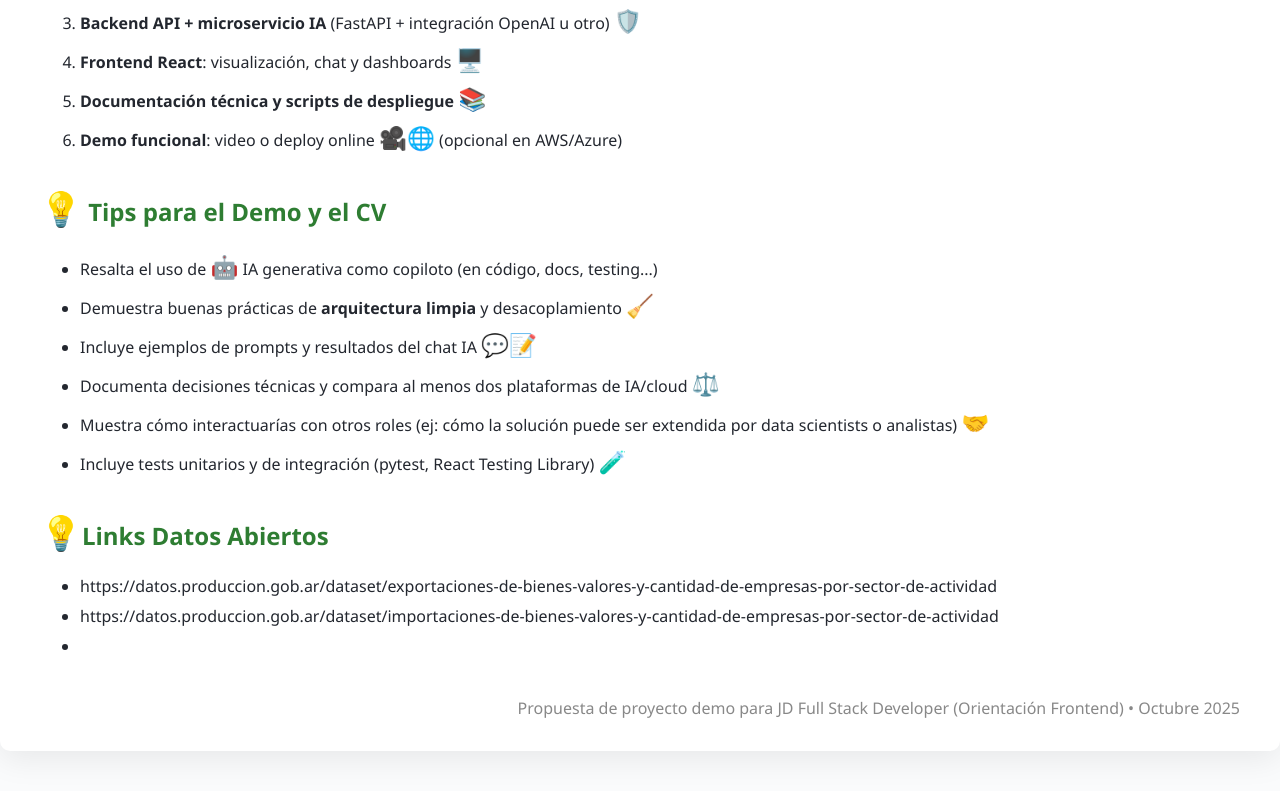
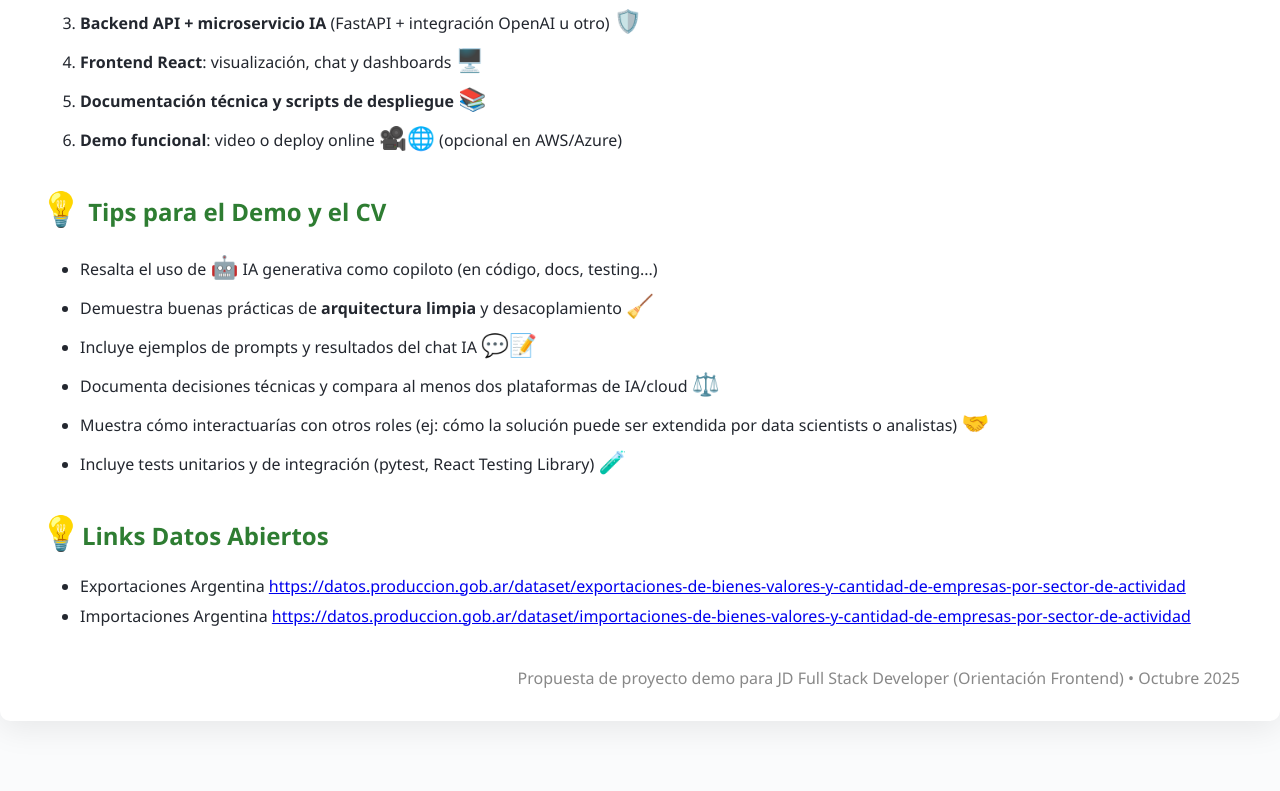
Before and after one commit to mcortesgranados/PruebaTecnicaMCGNubiralPythonReactOpenAIArgentinaTradeSEP302025, a plain HTML site: page docs/index.html in a window 1280 px wide. Shown: the part 1523-2314 px from the top of the page. After the commit the page ends 2284 px from the top, so only its background shows below. Drawn offline with Linux system fonts and the light colour scheme.

Commit message:
index actualizado

```diff
--- a/docs/index.html
+++ b/docs/index.html
@@ -106,9 +106,8 @@
 
     <h2><span class="header-emoji">💡</span>Links Datos Abiertos</h2>
     <ul>
-      <li>https://datos.produccion.gob.ar/dataset/exportaciones-de-bienes-valores-y-cantidad-de-empresas-por-sector-de-actividad</li>
-      <li>https://datos.produccion.gob.ar/dataset/importaciones-de-bienes-valores-y-cantidad-de-empresas-por-sector-de-actividad</li>
-      <li></li>
+      <li>Exportaciones Argentina <a href="https://datos.produccion.gob.ar/dataset/exportaciones-de-bienes-valores-y-cantidad-de-empresas-por-sector-de-actividad" target="_blank">https://datos.produccion.gob.ar/dataset/exportaciones-de-bienes-valores-y-cantidad-de-empresas-por-sector-de-actividad</a></li>
+      <li>Importaciones Argentina <a href="https://datos.produccion.gob.ar/dataset/importaciones-de-bienes-valores-y-cantidad-de-empresas-por-sector-de-actividad" target="_blank">https://datos.produccion.gob.ar/dataset/importaciones-de-bienes-valores-y-cantidad-de-empresas-por-sector-de-actividad</a></li>
     </ul>
 
     <div class="footer">
```
